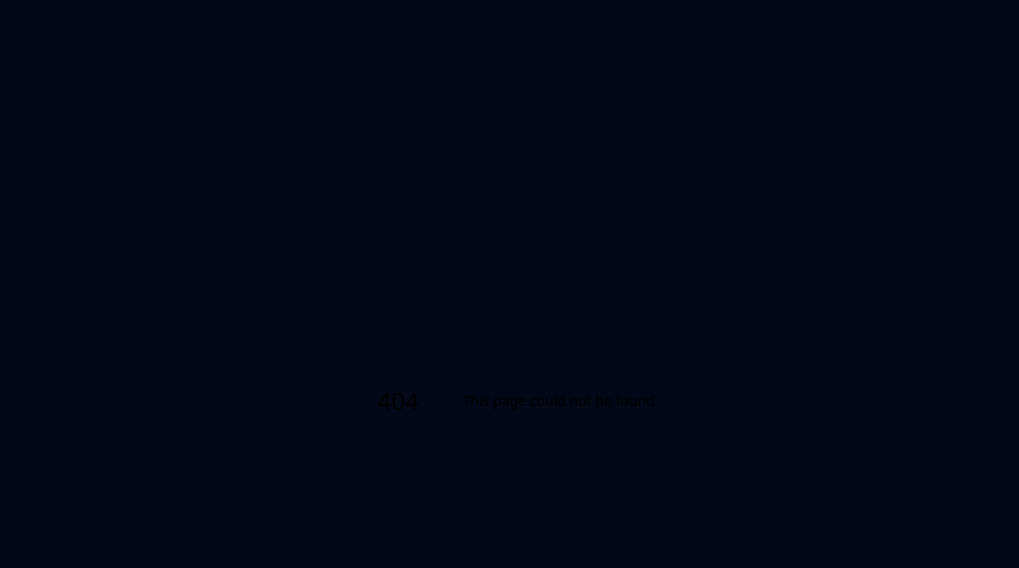
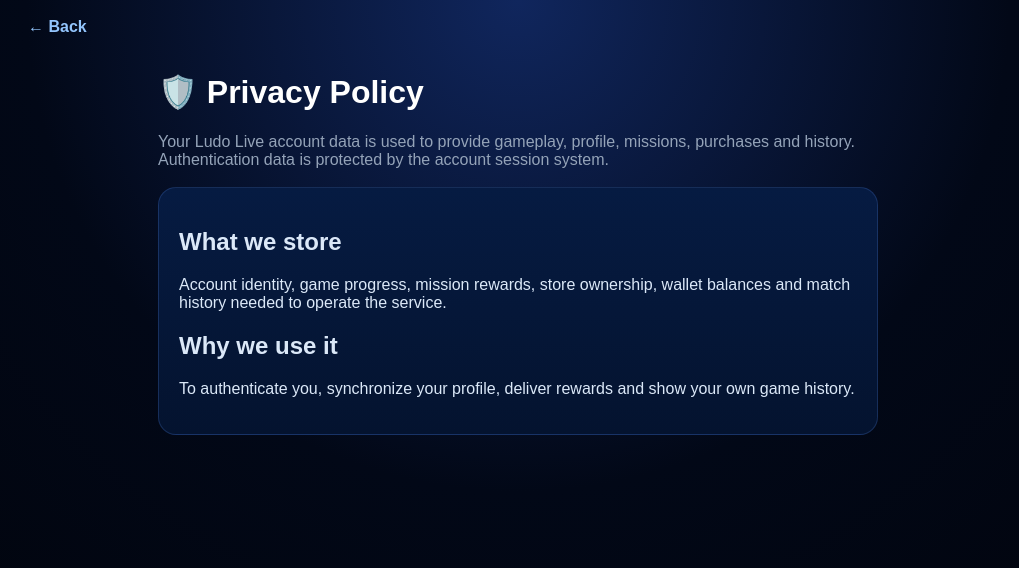
Before and after one commit to MrDan001/ludo-live, a Next.js app: page /privacy in a window 1280 px wide. Before the commit this address had no page. Shown: the top 568 px of the page, without its empty margins (122-1141 px from the left). Built offline with nearby package versions, Linux system fonts and the light colour scheme.

Commit message:
Add functional privacy policy page

```diff
--- /dev/null
+++ b/app/privacy/page.tsx
@@ -0,0 +1,3 @@
+import AppFrame from "../_components/AppFrame";
+export default function Privacy(){return <AppFrame back="/settings"><div style={{maxWidth:720,margin:"0 auto"}}><h1>🛡️ Privacy Policy</h1><p style={{color:"#94a3b8"}}>Your Ludo Live account data is used to provide gameplay, profile, missions, purchases and history. Authentication data is protected by the account session system.</p><section style={panel}><h2>What we store</h2><p>Account identity, game progress, mission rewards, store ownership, wallet balances and match history needed to operate the service.</p><h2>Why we use it</h2><p>To authenticate you, synchronize your profile, deliver rewards and show your own game history.</p></section></div></AppFrame>}
+const panel={marginTop:18,padding:20,borderRadius:18,background:"linear-gradient(180deg,#061b42,#04132f)",border:"1px solid rgba(78,125,211,.25)",color:"#dbe8f8"};
```
